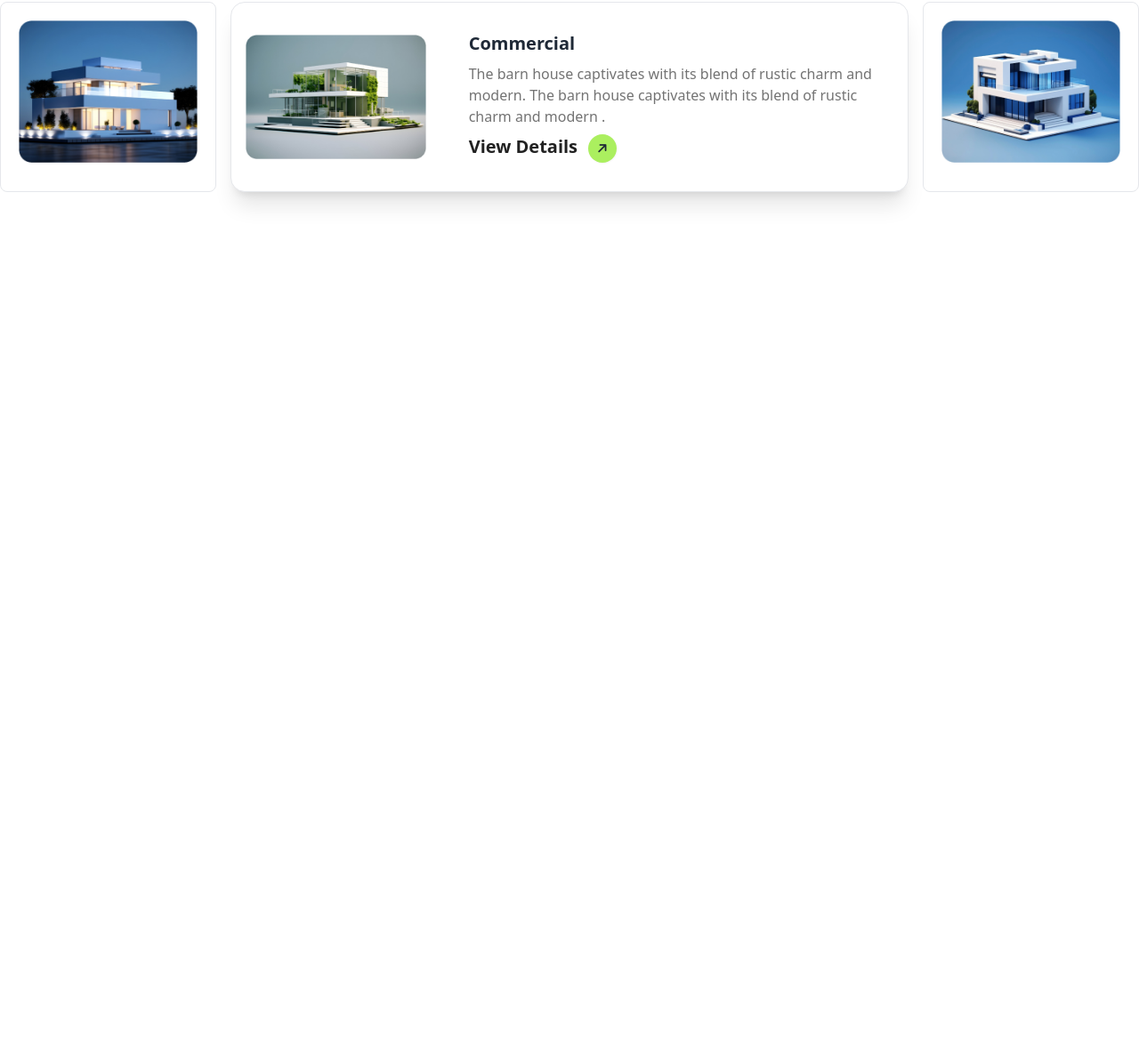
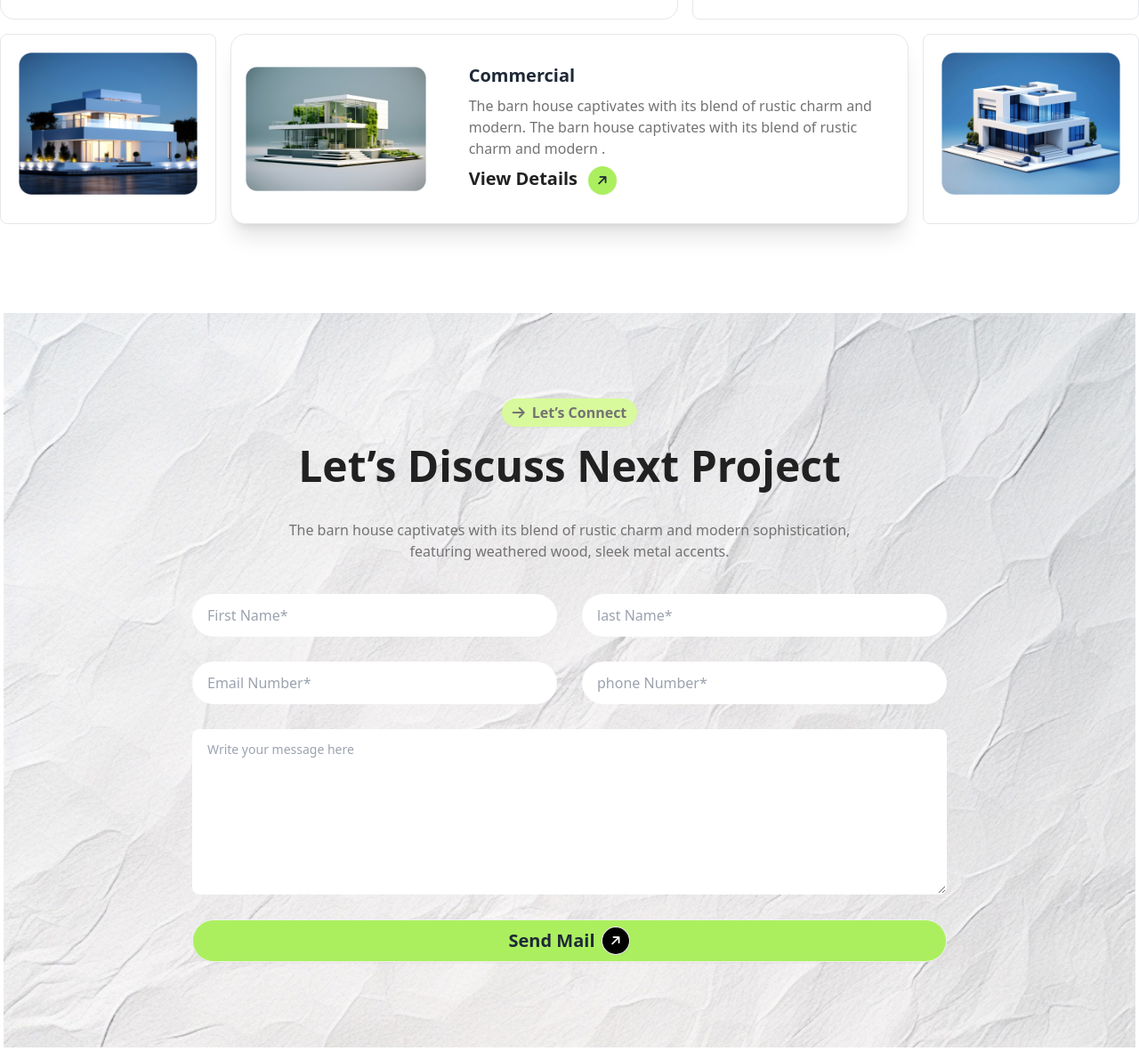
Before and after one commit to ahsanuilkrem/assignmet-third, a plain HTML site: page index.html in a window 1280 px wide. Shown: the part 2822-4004 px from the top of the page at 89% size. Before the commit the page ends 3134 px from the top, so only its background shows below. Drawn offline with nearby package versions, Linux system fonts and the light colour scheme.

Commit message:
Let’s Discuss Next Project

```diff
--- a/index.html
+++ b/index.html
@@ -13,6 +13,7 @@
     <script src="https://cdn.tailwindcss.com"></script>
     <!-- fontawesome -->
     <link rel="stylesheet" href="assets/fontawesome/css/all.min.css">
+    <link rel="stylesheet" href="style.css">
     <!--  -->
     <script>
         tailwind.config = {
@@ -159,7 +160,7 @@
        <!-- end -->
         <!--stats cont start -->
         <section >
-         <div class="container mx-auto my-10">
+         <div class="container mx-auto my-10 ">
           <div class="stats stats-vertical lg:stats-horizontal shadow text-center md:grid-cols-2 lg:flex ">
             <div class="stat">
               <div class="stat-title"><i class="fa-regular fa-message"></i></div>
@@ -248,11 +249,11 @@
       <section class="bg-white py-24">
         <div class="container mx-auto ">
           <!--  -->
-          <div class=" text-center">
+          <div class=" text-center space-y-5">
             <button class="btn btn-md rounded-full bg-lime-200 border-hidden text-base font-bold text-home text-center">
               <i class="fa-solid fa-arrow-right"></i> Explore our Latest works</button>
               <h2 class="text-4xl font-bold text-blacke">Our Latest Portfolio</h2>
-              <p class="text-base font-medium text-home leading-6 mb-7">The barn house captivates with its blend of rustic charm and modern sophistication,<br>
+              <p class="text-base font-medium text-home leading-6 pb-6">The barn house captivates with its blend of rustic charm and modern sophistication,<br>
                 featuring weathered wood, sleek metal accents.</p>
           </div>
           <!--  -->
@@ -315,6 +316,40 @@
           </div>
           </div>
       </section>
+        <!--  Let’s Discuss Next Project -->
+      <section class="">
+        <div class="container mx-auto junior-revis border-4 border-white">
+          <div class=" py-24 ">
+            <div class="text-center space-y-5">
+              <button class="btn btn-sm rounded-full  bg-lime-200 border-hidden text-base font-bold text-home ">
+                <i class="fa-solid fa-arrow-right"></i>Let’s Connect</button>
+
+              <h1 class="text-5xl font-bold text-blacke">Let’s Discuss Next Project</h1>
+              <p class="py-4 text-base font-medium text-home">
+                The barn house captivates with its blend of rustic charm and modern sophistication,
+                <br> featuring weathered wood, sleek metal accents.
+              </p>
+
+            <div class="grid grid-cols-1 justify-center justify-items-center">
+              <form class="w-2/3">
+                <div class="form-control grid grid-clos-1 lg:grid-cols-2 md:grid-cols-2 gap-7 ">
+                  <input type="text" placeholder="First Name*" class="input  rounded-full lg:col-span-1" required />
+                  <input type="text" placeholder="last Name*" class="input  rounded-full lg:col-span-1" required />
+                  <input type="email" placeholder="Email Number*" class="input  rounded-full lg:col-span-1" required />
+                  <input type="number" placeholder="phone Number*" class="input  rounded-full lg:col-span-1" required />
+                  <textarea rows="6" class="textarea  rounded-lg lg:col-span-2 md:col-span-2" placeholder="Write your message here"></textarea>
+                  <button class="btn bg-clifford rounded-full lg:col-span-2 md:col-span-2 text-xl font-bold ">Send Mail
+                    <spam class="bg-black btn btn-circle btn-sm text-white -rotate-45">
+                    <i class="fa-solid fa-arrow-right"></i></spam> </button>
+
+                </div>
+               </form>
+            </div>
+          </div>
+          </div>
+        </div>
+      </section>
+    </main>
 
 
 </body>
--- /dev/null
+++ b/style.css
@@ -0,0 +1,5 @@
+.junior-revis{
+    background-image: url(assets/img/bg.jpg);
+    background-repeat: no-repeat;
+    background-size: cover;
+}
```
